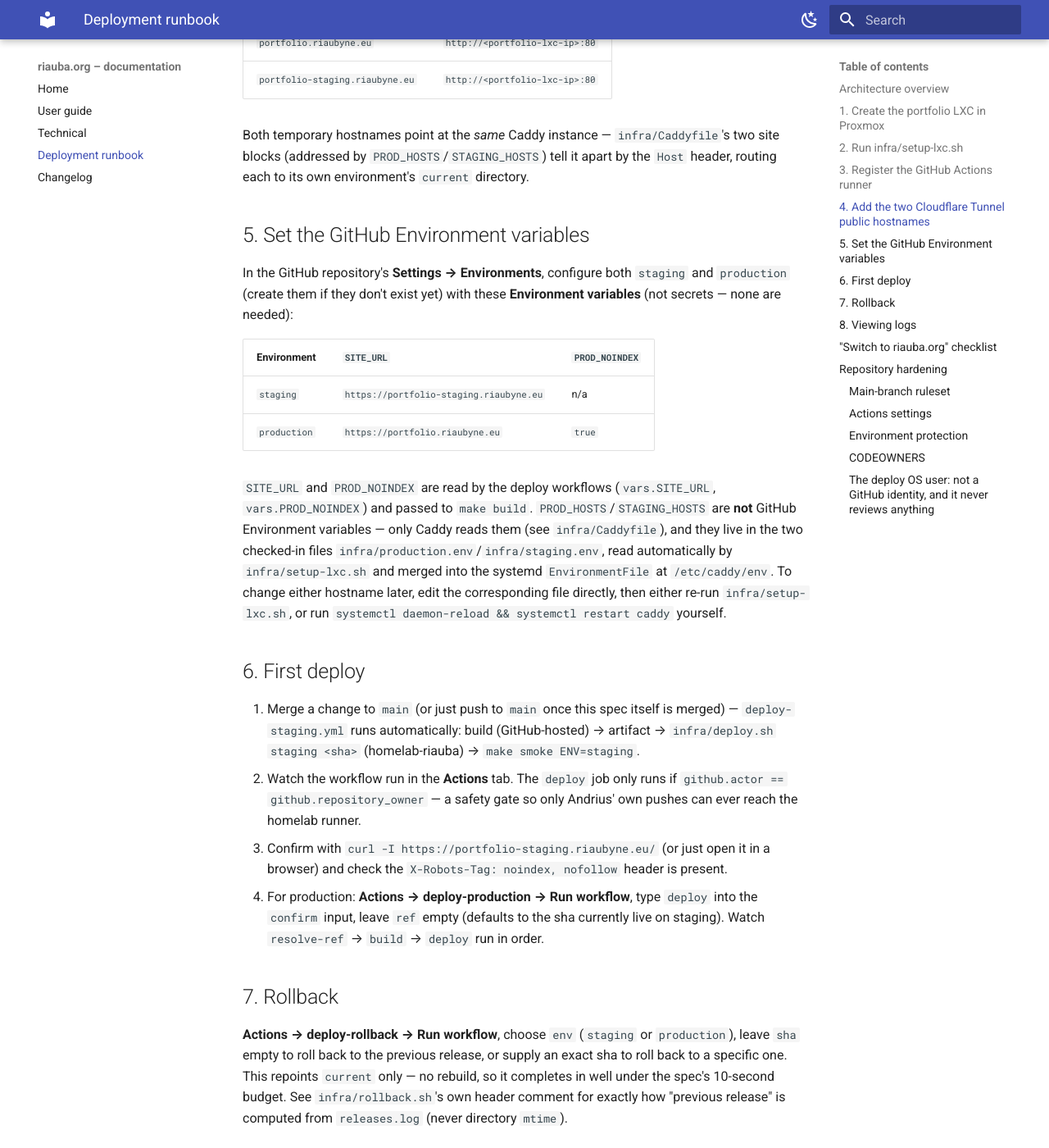
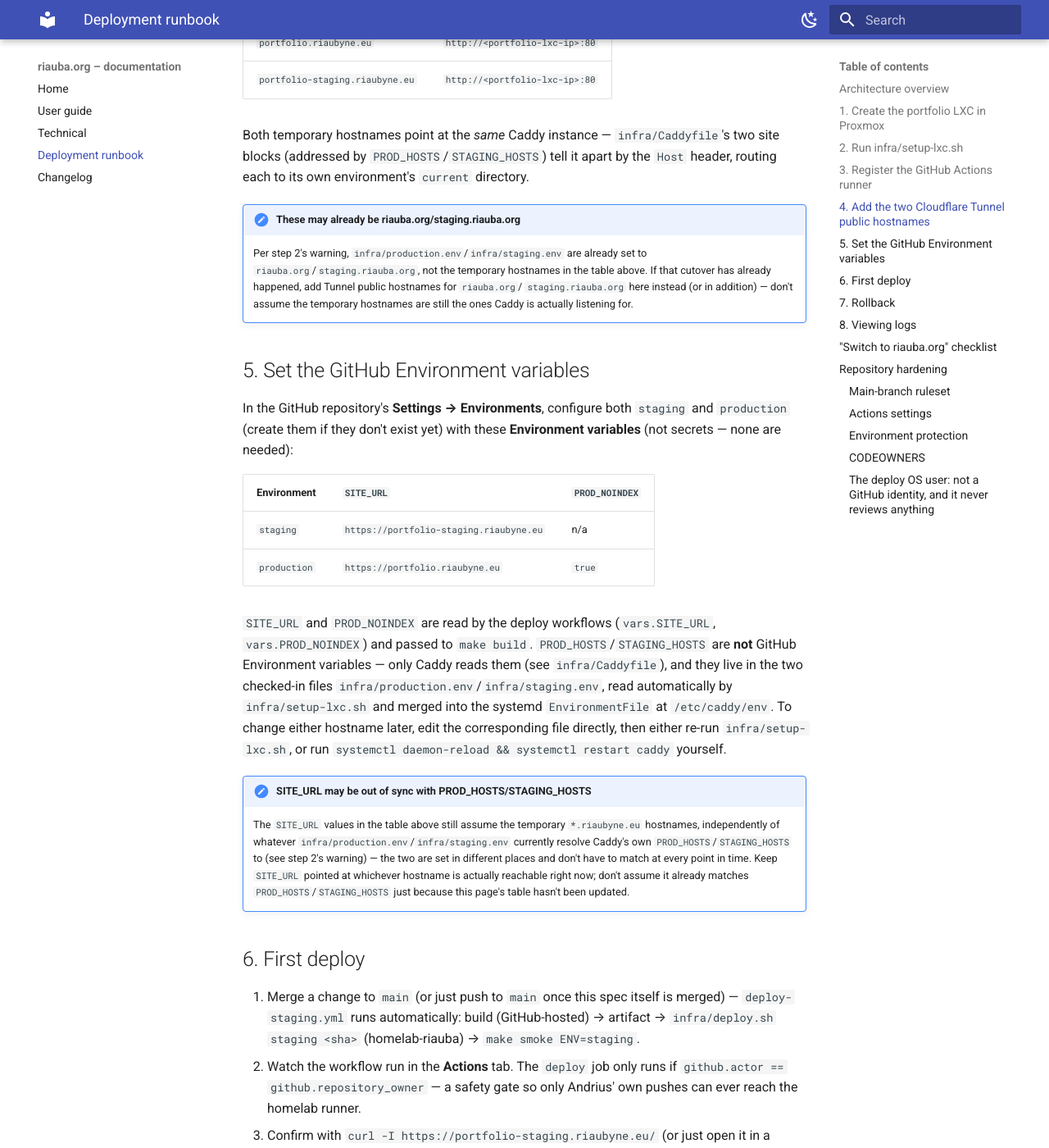
Before and after one commit to asas1313/riauba-portfolio, an MkDocs documentation site: the page built from docs/technical/runbook.md, in a window 1280 px wide and 1400 px high, scrolled down 2773 px. Shown: the whole window at 82% size. Built offline with MkDocs 1.6.1 and Material for MkDocs 9.7.7, drawn with Linux system fonts in a browser that asks for light colours; some of the changed text lies outside the part shown.

Commit message:
docs(004): cross-reference the hostname-switch warning, note it in CHANGELOG
Review finding (SHOULD): runbook.md steps 4-6 (Cloudflare Tunnel hostname
table, GitHub Environment variable table, first-deploy smoke
verification) unconditionally described/verified against the temporary
*.riaubyne.eu hostnames with no cross-reference to step 2's warning that
infra/production.env/infra/staging.env may already have switched Caddy
over to riauba.org/staging.riauba.org. Added a short caveat note to each
of the three steps pointing back at step 2, instead of a full rewrite.

Review finding (SHOULD): CHANGELOG.md's spec 004 entry still stated the
temporary hostnames as current, unqualified. Added a bullet under the
existing spec 004 section noting infra/setup-lxc.sh now provisions the
final riauba.org/staging.riauba.org hostnames directly.

Spec: docs/specs/004-deployment-setup-lxc-fixes.plan.md.
Co-Authored-By: Claude Sonnet 5 <noreply@anthropic.com>

```diff
--- a/docs/technical/runbook.md
+++ b/docs/technical/runbook.md
@@ -123,6 +123,13 @@ Both temporary hostnames point at the *same* Caddy instance — `infra/Caddyfile
 blocks (addressed by `PROD_HOSTS`/`STAGING_HOSTS`) tell it apart by the `Host` header, routing
 each to its own environment's `current` directory.
 
+!!! note "These may already be riauba.org/staging.riauba.org"
+    Per step 2's warning, `infra/production.env`/`infra/staging.env` are already set to
+    `riauba.org`/`staging.riauba.org`, not the temporary hostnames in the table above. If that
+    cutover has already happened, add Tunnel public hostnames for `riauba.org`/
+    `staging.riauba.org` here instead (or in addition) — don't assume the temporary hostnames are
+    still the ones Caddy is actually listening for.
+
 ## 5. Set the GitHub Environment variables
 
 In the GitHub repository's **Settings → Environments**, configure both `staging` and
@@ -142,6 +149,14 @@ checked-in files `infra/production.env`/`infra/staging.env`, read automatically
 either hostname later, edit the corresponding file directly, then either re-run
 `infra/setup-lxc.sh`, or run `systemctl daemon-reload && systemctl restart caddy` yourself.
 
+!!! note "SITE_URL may be out of sync with PROD_HOSTS/STAGING_HOSTS"
+    The `SITE_URL` values in the table above still assume the temporary `*.riaubyne.eu`
+    hostnames, independently of whatever `infra/production.env`/`infra/staging.env` currently
+    resolve Caddy's own `PROD_HOSTS`/`STAGING_HOSTS` to (see step 2's warning) — the two are set
+    in different places and don't have to match at every point in time. Keep `SITE_URL` pointed
+    at whichever hostname is actually reachable right now; don't assume it already matches
+    `PROD_HOSTS`/`STAGING_HOSTS` just because this page's table hasn't been updated.
+
 ## 6. First deploy
 
 1. Merge a change to `main` (or just push to `main` once this spec itself is merged) —
@@ -151,7 +166,10 @@ either hostname later, edit the corresponding file directly, then either re-run
    `github.actor == github.repository_owner` — a safety gate so only Andrius' own pushes can
    ever reach the homelab runner.
 3. Confirm with `curl -I https://portfolio-staging.riaubyne.eu/` (or just open it in a browser)
-   and check the `X-Robots-Tag: noindex, nofollow` header is present.
+   and check the `X-Robots-Tag: noindex, nofollow` header is present. If `STAGING_HOSTS` has
+   already moved to `staging.riauba.org` (step 2's warning), verify against that hostname instead
+   — `make smoke`'s own default has the same caveat (`STAGING_URL`/`PROD_URL` override it; see
+   the Makefile's `smoke` target).
 4. For production: **Actions → deploy-production → Run workflow**, type `deploy` into the
    `confirm` input, leave `ref` empty (defaults to the sha currently live on staging). Watch
    `resolve-ref` → `build` → `deploy` run in order.
```
Also changed, not shown: docs/CHANGELOG.md (+8 -0 lines).
